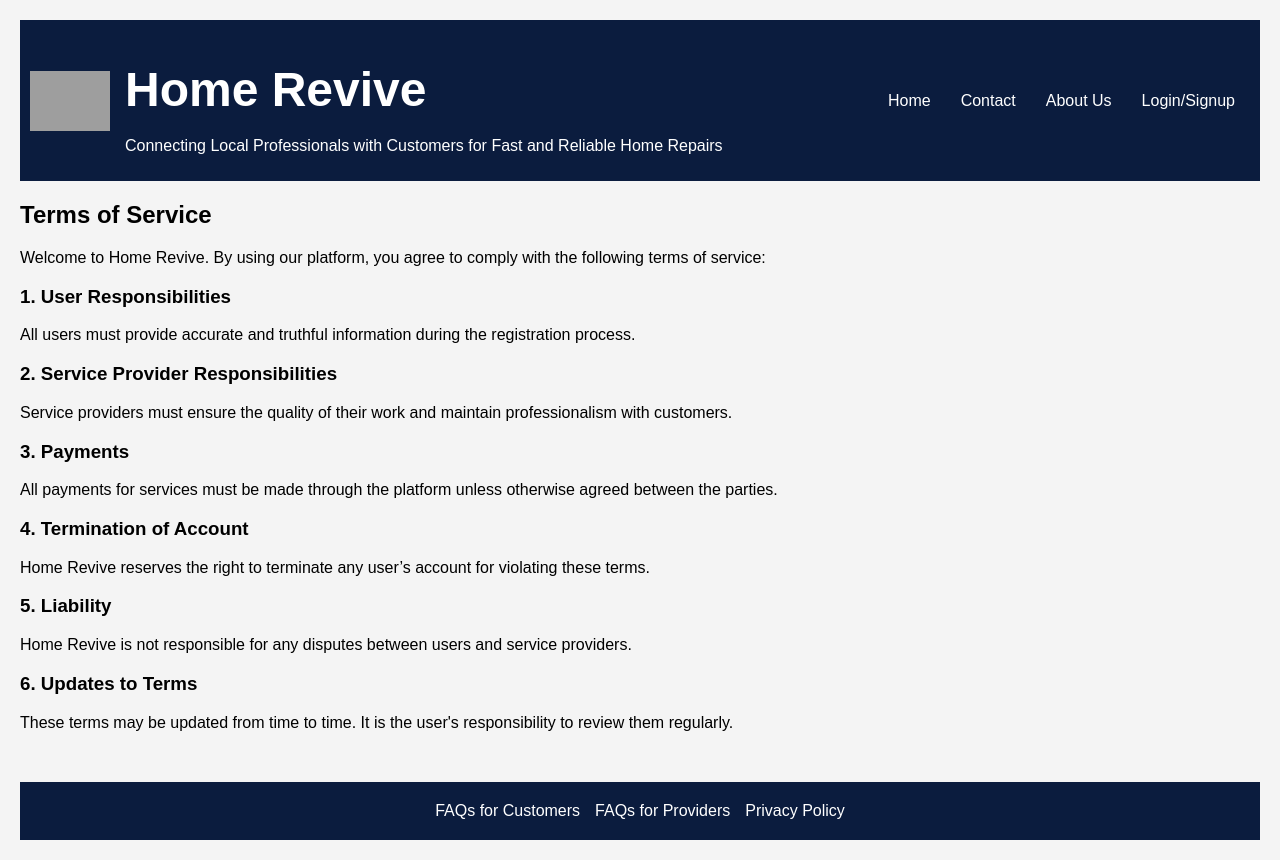
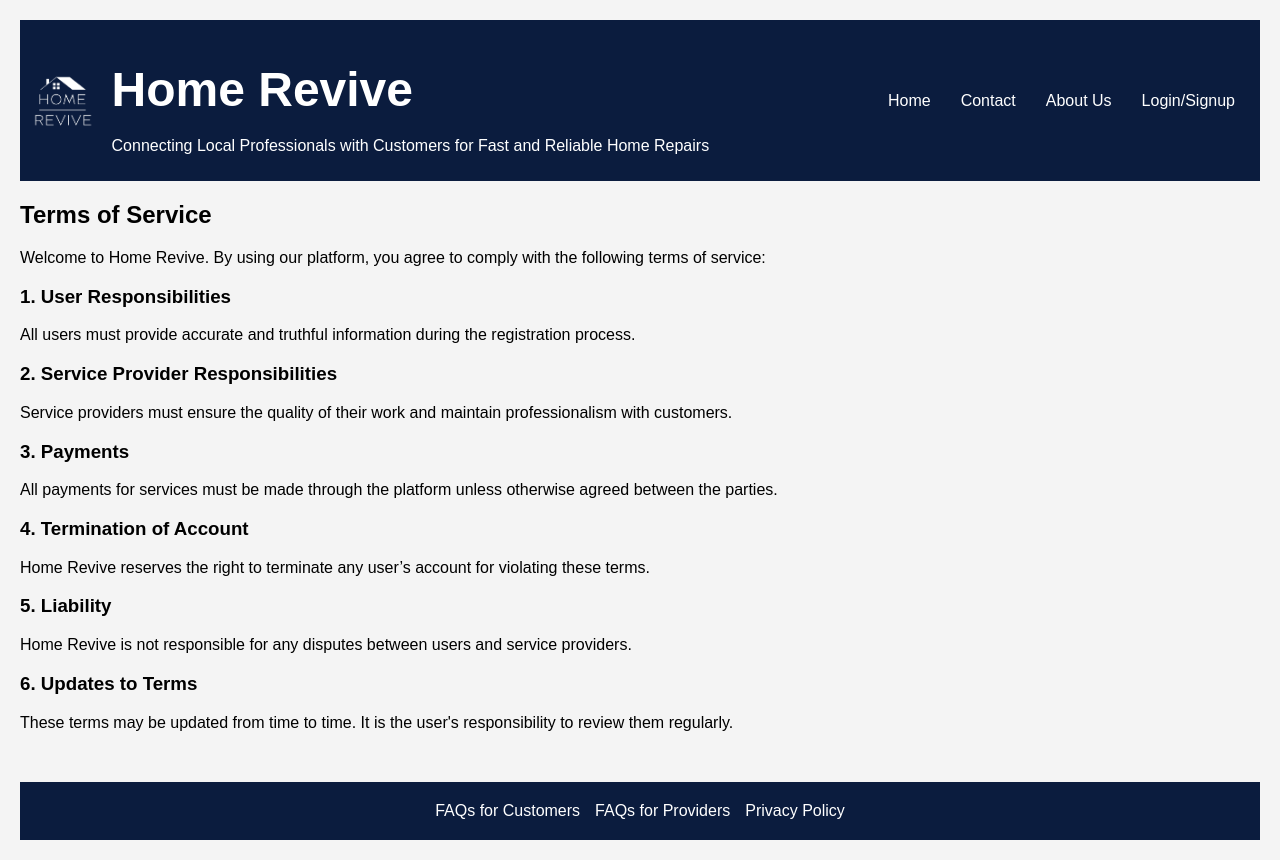
Before and after one commit to sanika2520/homerevive1, a React (Create React App) app: page /Terms in a window 1280 px wide. Built offline with nearby package versions, Linux system fonts and the light colour scheme; no server answers; grey boxes are pictures that could not be loaded.

Commit message:
renamed:    src/assets/home-revive-logo1.png.webp -> src/assets/home-revive-logo.png.webp 	modified:   src/components/LandingPage.css 	modified:   src/components/LandingPage.js

```diff
--- a/src/components/LandingPage.css
+++ b/src/components/LandingPage.css
@@ -36,7 +36,7 @@ body {
 }
 
 .logo {
-  height: 50px;
+  height: 70px;
   margin-right: 15px;
 }
 
--- a/src/components/LandingPage.js
+++ b/src/components/LandingPage.js
@@ -4,7 +4,7 @@ import React from 'react';
 import { Link } from 'react-router-dom';
 import Slider from "react-slick";
 import './LandingPage.css';
-import homeReviveLogo from '../assets/home-revive-logo1.png.webp';
+import homeReviveLogo from '../assets/home-revive-logo.png.webp';
 
 // Importing images for services
 import plumbingImage from '../assets/plumbing.jpeg';
```
Also changed, not shown: src/assets/home-revive-logo.png.webp (renamed from src/assets/home-revive-logo1.png.webp).
